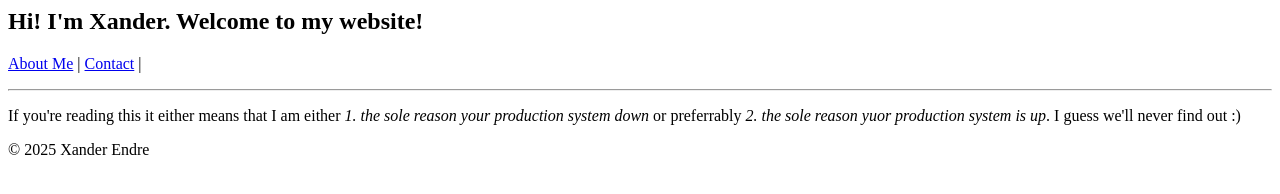
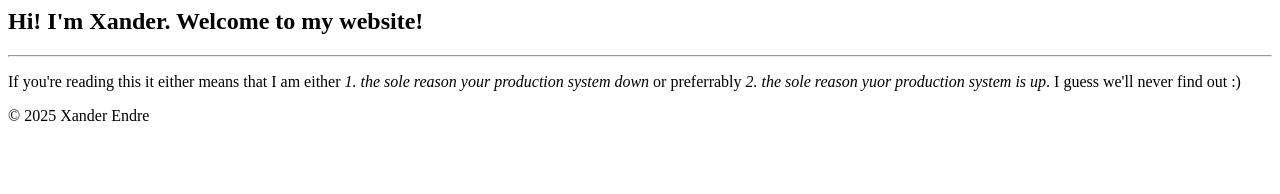
Before and after one commit to XanderEndre/xanderendre, a plain HTML site: page index.html in a window 1280 px wide. Drawn offline with Linux system fonts and the light colour scheme.

Commit message:
Update index.html

```diff
--- a/index.html
+++ b/index.html
@@ -4,10 +4,6 @@
     </head>
     <body>
     <h2>Hi! I'm Xander. Welcome to my website!</h2>
-    <p>
-        <a href="about.html">About Me</a> |
-        <a href="contact.html">Contact</a> |
-    </p>
     <hr>
     <p>If you're reading this it either means that I am either <i>1. the sole reason your production system down</i> or preferrably <i>2. the sole reason yuor production system is up</i>. I guess we'll never find out :)</p>
 <!--     <p>I'm a Software Infrastructure Engineer with a continoued passion and interest in Software Engineering, DevOps, and Platform Engineering. My interest lie in understanding how to build and maintain systems that are performant, stable, and easy to use.</p>
```
